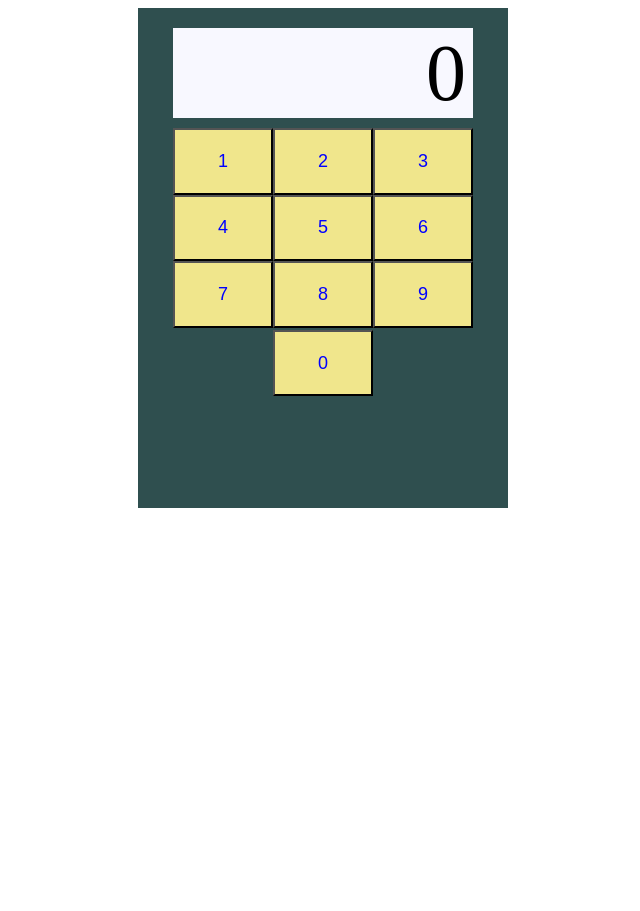
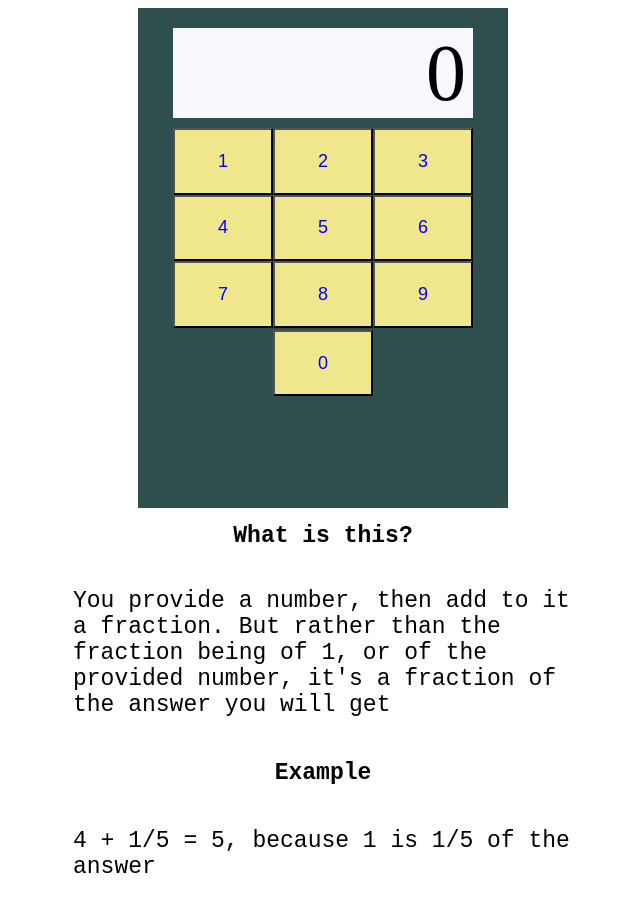
Before and after one commit to Mosky2307/Milevar-Calculator, a plain HTML site: page index.html in a window 1280 px wide. Shown: the whole page, without its empty margins (317-957 px from the left). Before the commit the page ends 800 px from the top, so only its background shows below. Drawn offline with Linux system fonts and the light colour scheme.

Commit message:
Added an explanation

```diff
--- a/calc.js
+++ b/calc.js
@@ -78,8 +78,10 @@ fraction.textContent = "/";
           if (screenContent.textContent.length > 7) {
             let newFont = 80;
            for (let i = 7; i<screenContent.textContent.length; i++)
-           newFont *= 7/8;
-           screenContent.style.fontSize = `${newFont}px`};
+           {newFont *= 7/8;};
+           screenContent.style.fontSize = `${newFont}px`;
+          }
+
       });
 calcArray = [];
 
@@ -105,6 +107,8 @@ plus.addEventListener('click', () => {
               calcArray.push(inArray)
               screenArray = final(calcArray[0], calcArray[1], calcArray[2]);
               setscreen();
+              let newFont = 80;
+              screenContent.style.fontSize = `${newFont}px`
               if (screenContent.textContent.length > 7) {
                 let newFont = 80;
                for (let i = 7; i<screenContent.textContent.length; i++)
--- a/index.html
+++ b/index.html
@@ -23,8 +23,8 @@
      #opBox {width:314px; height: 100px; position: relative; top: 30px; left: 60px;}
      #plus {font-size: 48px; color: black; width: 250px; height: 100px; background-color: blue;}
      #divide {font-size: 48px; color: red; width: 250px; height: 100px; background-color: greenyellow;}
-     p {display: flex; justify-content: center; align-items: center; font-size: 23px; font-family: 'Courier New', Courier, monospace; width: 500px;}
-     #flex {display: flex; justify-content: center; align-items: center;}
+     p, h1, h2 {display: flex; justify-content: center; align-items: center; font-size: 23px; font-family: 'Courier New', Courier, monospace; width: 500px;}
+     .flex {display: flex; justify-content: center; align-items: center;}
 </style>
 <body>
 <div id = container>
@@ -53,8 +53,32 @@
 </div>
 </div>
 </div>
-<div id=flex>
+<div class=flex>
+<h1>
+    <strong>
+        What is this?
+    </strong>
+</h1>
 
+</div>
+<div class = flex>
+<p>
+    You provide a number, then add to it a fraction. But rather than the fraction being of 1, or of the provided number, it's a fraction of the answer you will get
+</p>
+
+</div>
+<div class = flex>
+    <h2>
+        <strong>
+            Example
+        </strong>
+    </h2>
+    </div>
+    <div class = flex>
+        <p>
+            4 + 1/5 = 5, because 1 is 1/5 of the answer
+        </p>
+    </div>
 </div>
  <script src=calc.js></script>
 </body>
```
